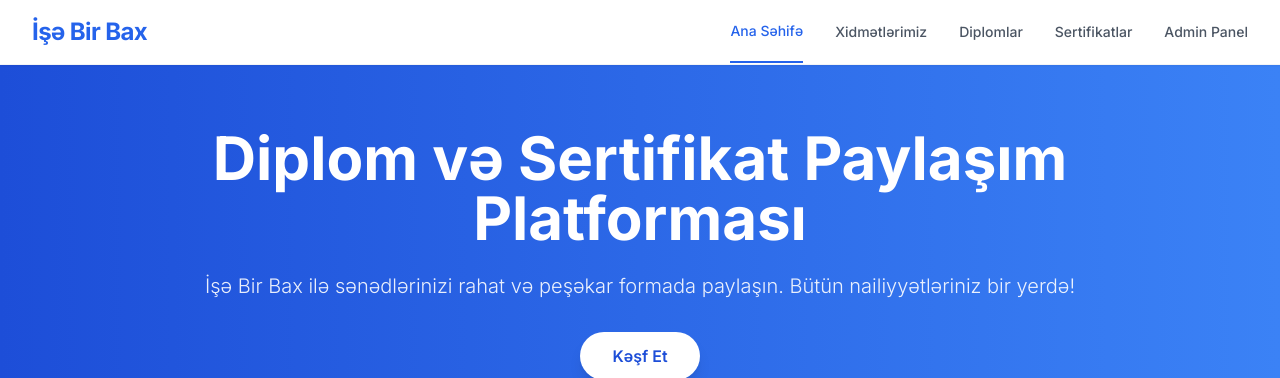
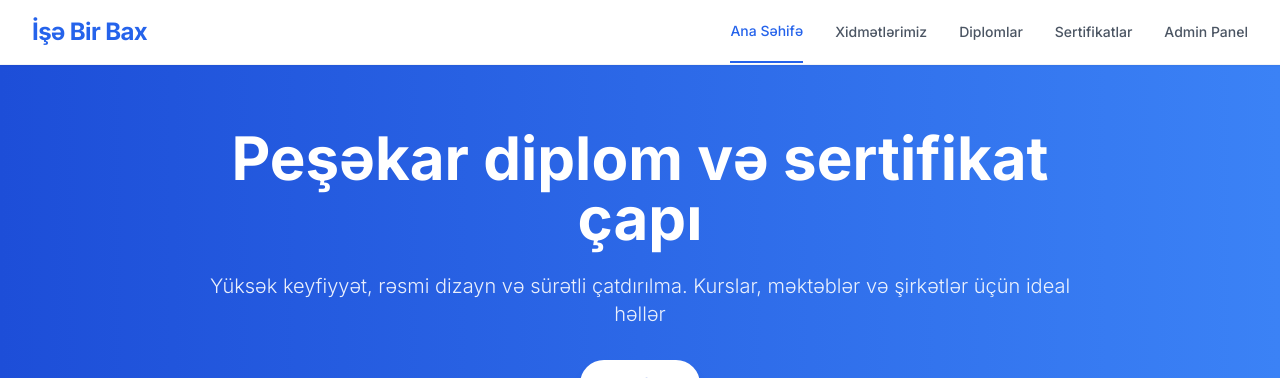
Before and after one commit to Novruzoviche/-sheBirbax, a React (Vite) app: page / in a window 1280 px wide. Shown: the top 378 px of the page. Built offline with nearby package versions, Linux system fonts and the light colour scheme.

Commit message:
ana_sehife_metni

```diff
--- a/components/Header.tsx
+++ b/components/Header.tsx
@@ -6,11 +6,11 @@ const Header: React.FC = () => {
     <header className="relative bg-gradient-to-r from-blue-700 to-blue-500 text-white pt-32 pb-20 px-4">
       <div className="max-w-4xl mx-auto text-center">
         <h1 className="text-4xl md:text-5xl lg:text-6xl font-extrabold mb-6 animate-fade-in">
-          Diplom və Sertifikat Paylaşım Platforması
+          Peşəkar diplom və sertifikat çapı
         </h1>
         <p className="text-lg md:text-xl opacity-90 font-light mb-8">
-          İşə Bir Bax ilə sənədlərinizi rahat və peşəkar formada paylaşın.
-          Bütün nailiyyətləriniz bir yerdə!
+          Yüksək keyfiyyət, rəsmi dizayn və sürətli çatdırılma.
+          Kurslar, məktəblər və şirkətlər üçün ideal həllər
         </p>
         <div className="flex flex-col sm:flex-row justify-center gap-4">
           <a href="#explore" className="bg-white text-blue-700 px-8 py-3 rounded-full font-semibold shadow-lg hover:bg-blue-50 transition-all">
```
